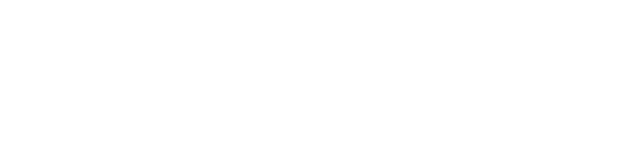
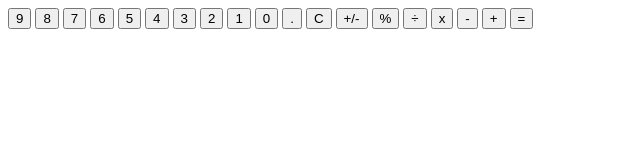
Before and after one commit to imgoing222/calculator-assignment, a website with bundled scripts: page index.html in a window 1280 px wide. Shown: the whole page, without its empty margins (0-640 px from the left). Built offline with nearby package versions, Linux system fonts and the light colour scheme.

```diff
--- a/index.html
+++ b/index.html
@@ -7,8 +7,28 @@
 		<title>Calculator</title>
 	</head>
 	<body>
-		<div></div>
-
+		<div>
+			<div class="result"></div>
+			<button class="digit">9</button>
+			<button class="digit">8</button>
+			<button class="digit">7</button>
+			<button class="digit">6</button>
+			<button class="digit">5</button>
+			<button class="digit">4</button>
+			<button class="digit">3</button>
+			<button class="digit">2</button>
+			<button class="digit">1</button>
+			<button class="digit">0</button>
+			<button class="operator">.</button>
+			<button class="operator">C</button>
+			<button class="operator">+/-</button>
+			<button class="operator">%</button>
+			<button class="operator divide">÷</button>
+			<button class="operator multiply">x</button>
+			<button class="operator substract">-</button>
+			<button class="operator sum">+</button>
+			<button class="operator">=</button>
+		</div>
 		<script src="./index.js"></script>
 	</body>
 </html>
```
Also changed, not shown: cypress/e2e/calculator.cy.js (+10 -5 lines).
